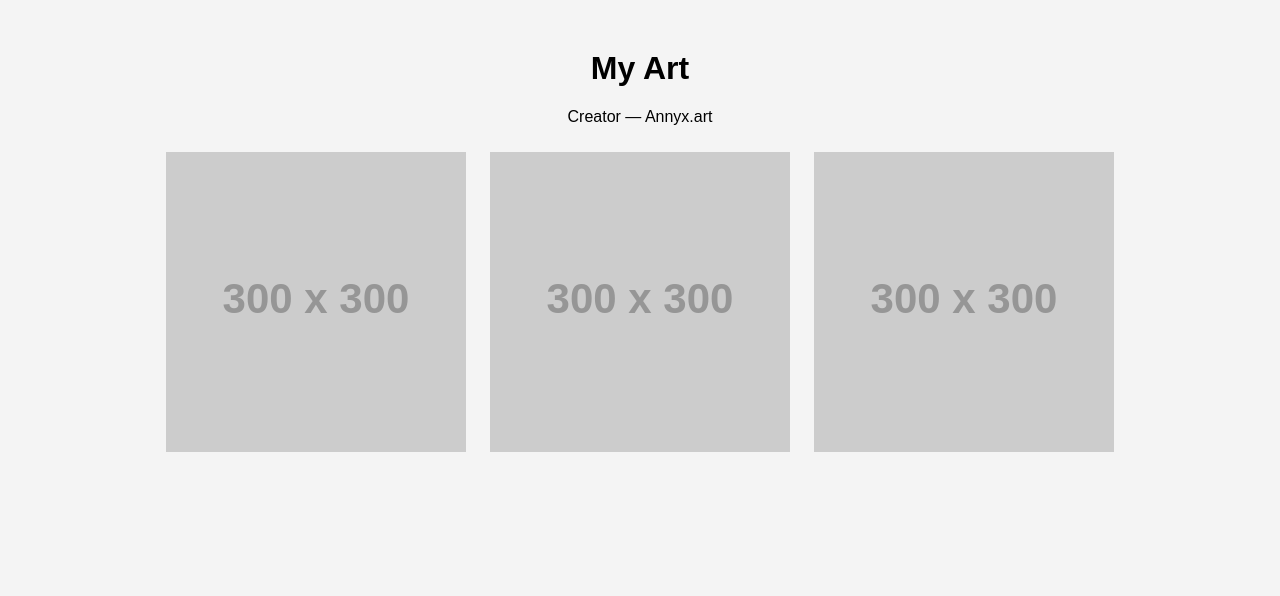
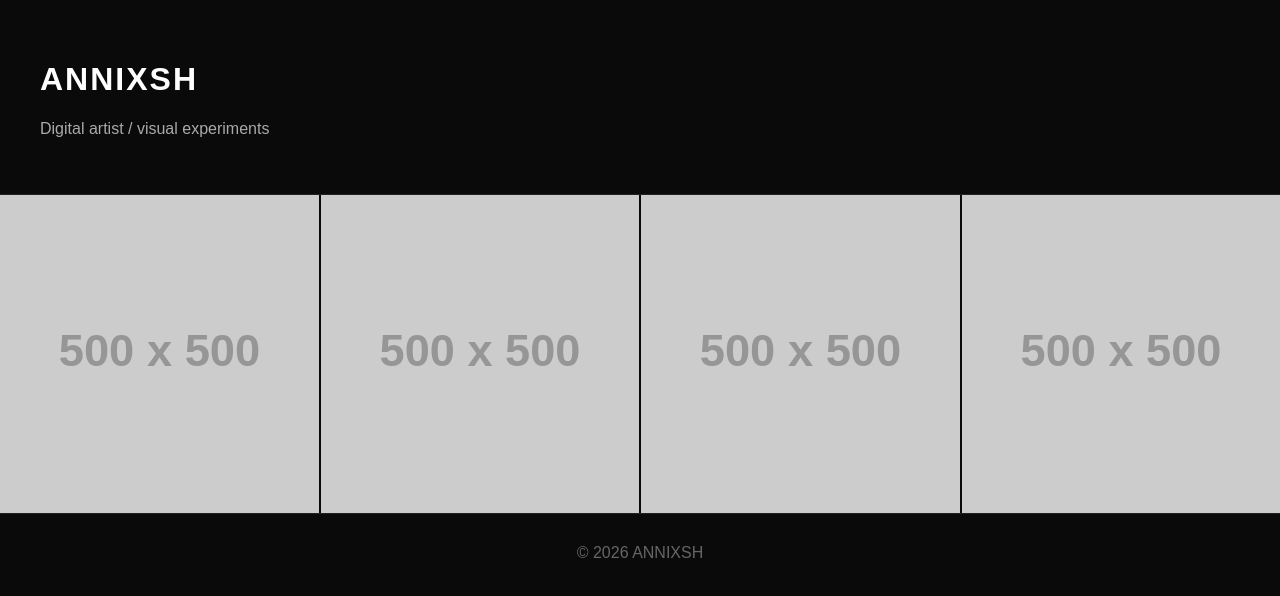
Before and after one commit to annixsh/annixsh.github.io, a plain HTML site: page index.html in a window 1280 px wide. Drawn offline with Linux system fonts and the light colour scheme; placeholder pictures from the web are drawn by us.

Commit message:
Update index.html

```diff
--- a/index.html
+++ b/index.html
@@ -1,31 +1,114 @@
 <!DOCTYPE html>
-<html lang="ru">
+<html lang="en">
 <head>
 <meta charset="UTF-8">
-    <title>My Art</title>
+<title>ANNIXSH</title>
+
 <style>
 body {
-            font-family: Arial;
-            background: #f4f4f4;
+    margin: 0;
+    background: #0a0a0a;
+    color: white;
+    font-family: Arial, sans-serif;
+}
+
+/* Заголовок */
+header {
+    padding: 40px;
+    border-bottom: 1px solid #222;
+}
+
+h1 {
+    font-size: 32px;
+    letter-spacing: 2px;
+}
+
+p {
+    color: #aaa;
+}
+
+/* Галерея */
+.gallery {
+    display: grid;
+    grid-template-columns: repeat(auto-fit, minmax(250px, 1fr));
+    gap: 2px;
+}
+
+/* Карточки */
+.card {
+    position: relative;
+    overflow: hidden;
+}
+
+.card img {
+    width: 100%;
+    display: block;
+    filter: grayscale(100%);
+    transition: 0.3s;
+}
+
+/* Hover эффект */
+.card:hover img {
+    filter: grayscale(0%) contrast(120%);
+}
+
+/* Неоновая линия */
+.card::after {
+    content: "";
+    position: absolute;
+    bottom: 0;
+    left: 0;
+    height: 2px;
+    width: 0%;
+    background: #00f0ff;
+    transition: 0.3s;
+}
+
+.card:hover::after {
+    width: 100%;
+}
+
+/* Футер */
+footer {
+    padding: 30px;
+    border-top: 1px solid #222;
     text-align: center;
-        }
-        h1 {
-            margin-top: 50px;
-        }
-        img {
-            width: 300px;
-            margin: 10px;
+    color: #666;
 }
 </style>
+
 </head>
+
 <body>
 
-<h1>My Art</h1>
-<p>Creator — Annyx.art</p>
+<header>
+    <h1>ANNIXSH</h1>
+    <p>Digital artist / visual experiments</p>
+</header>
 
-<img src="https://via.placeholder.com/300">
-<img src="https://via.placeholder.com/300">
-<img src="https://via.placeholder.com/300">
+<section class="gallery">
+
+<div class="card">
+    <img src="https://via.placeholder.com/500">
+</div>
+
+<div class="card">
+    <img src="https://via.placeholder.com/500">
+</div>
+
+<div class="card">
+    <img src="https://via.placeholder.com/500">
+</div>
+
+<div class="card">
+    <img src="https://via.placeholder.com/500">
+</div>
+
+</section>
+
+<footer>
+    © 2026 ANNIXSH
+</footer>
 
 </body>
 </html>
```
Lines whose indentation alone changed are shown as unchanged.
